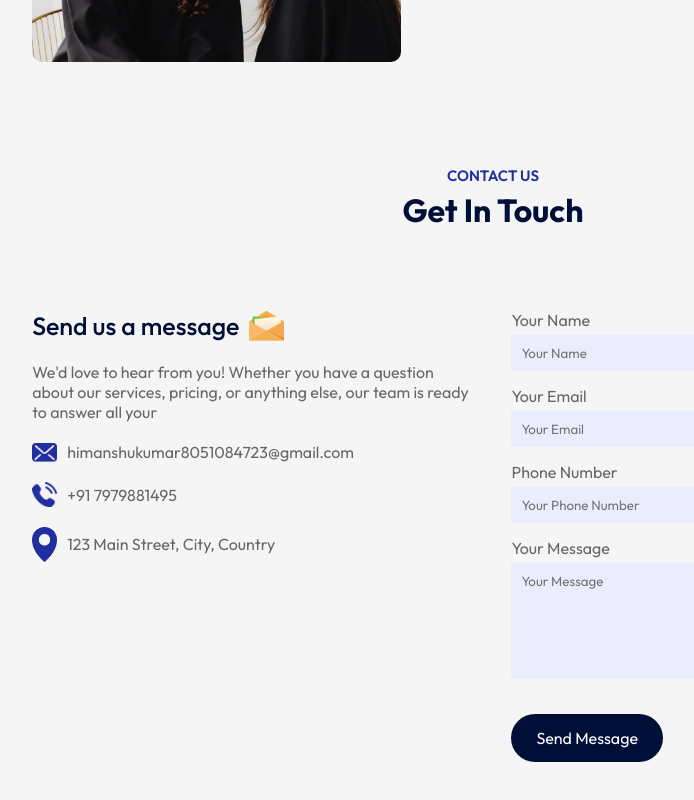
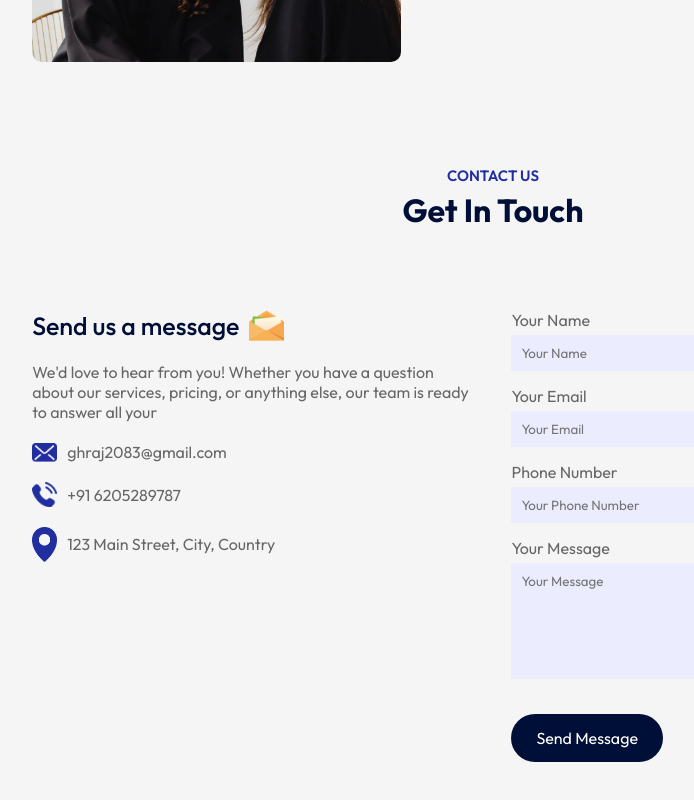
Before and after one commit to himanshukumar7227/Aricitacts_Website_form, a React (Vite) app: page / in a window 1280 px wide. Shown: the part 1692-2492 px from the top of the page, without its empty margins (147-841 px from the left). Built offline with nearby package versions, Linux system fonts and the light colour scheme.

Commit message:
harsh mail

```diff
--- a/src/Componenets/Contact/Contact.jsx
+++ b/src/Componenets/Contact/Contact.jsx
@@ -18,7 +18,7 @@ function Contact() {
       phone: formData.get('phone') // optional
     };
 
-    data.access_key = "6f8a69a9-2f68-46e3-9fea-0d2dd2c45894";
+    data.access_key = "e2988d74-0183-400c-92f7-1b599d14a024";
 
     try {
       const response = await fetch('https://api.web3forms.com/submit', {
@@ -50,8 +50,8 @@ function Contact() {
             our services, pricing, or anything else, our team is ready to
              answer all your </p>
         <ul>
-            <li><img src={mail_icon} alt="Mail Icon" /> himanshukumar8051084723@gmail.com</li>
-            <li><img src={phone_icon} alt="Phone Icon" /> +91 7979881495</li>
+            <li><img src={mail_icon} alt="Mail Icon" /> ghraj2083@gmail.com</li>
+            <li><img src={phone_icon} alt="Phone Icon" /> +91 6205289787</li>
             <li><img src={location_icon} alt="Location Icon" /> 123 Main Street, City, Country</li>
         </ul>
       </div>
--- a/src/Componenets/Navbar/Navbar.jsx
+++ b/src/Componenets/Navbar/Navbar.jsx
@@ -20,7 +20,7 @@ const Navbar = () => {
 
 
   const openWhatsApp = () => {
-    const phone = '917979881495' // replace with your number (country code + phone)
+    const phone = '916205289787' // replace with your number (country code + phone)
     const text = encodeURIComponent('Hello! I want to contact you.')
     const url = `https://wa.me/${phone}?text=${text}`
     window.open(url, '_blank')
```
